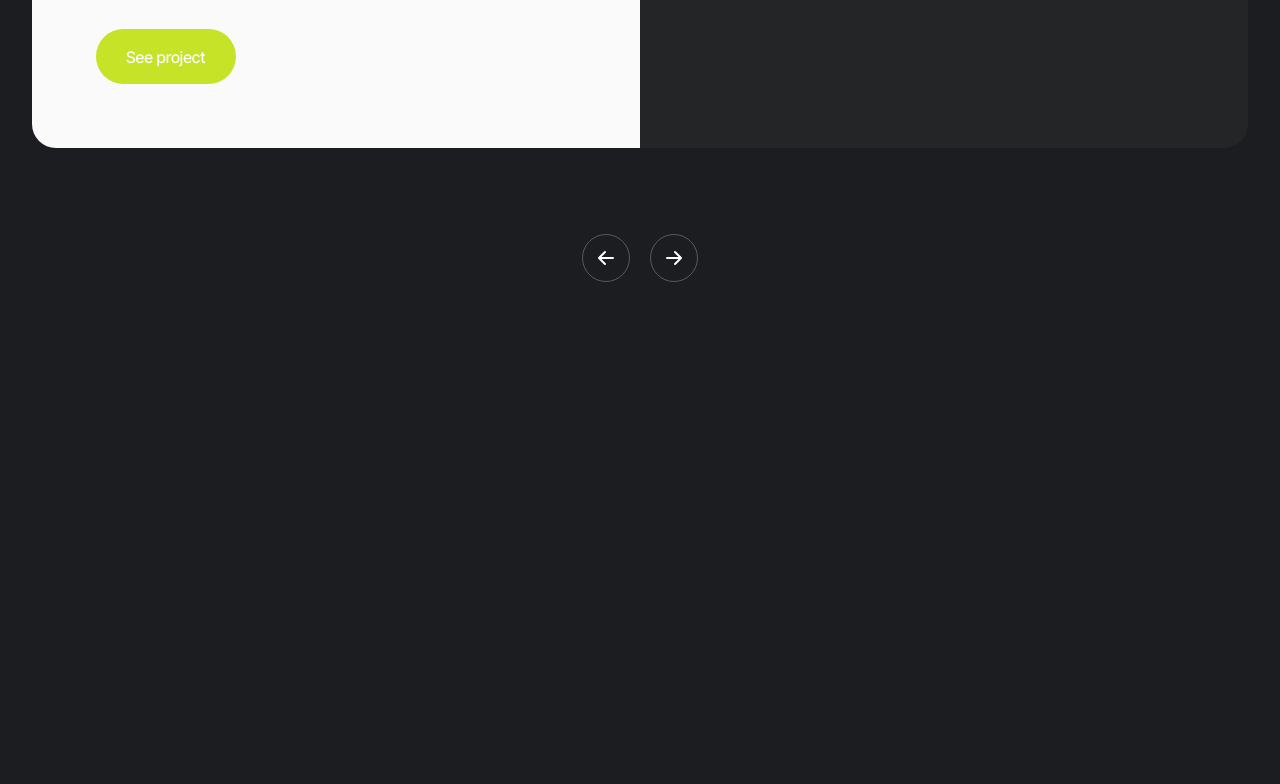
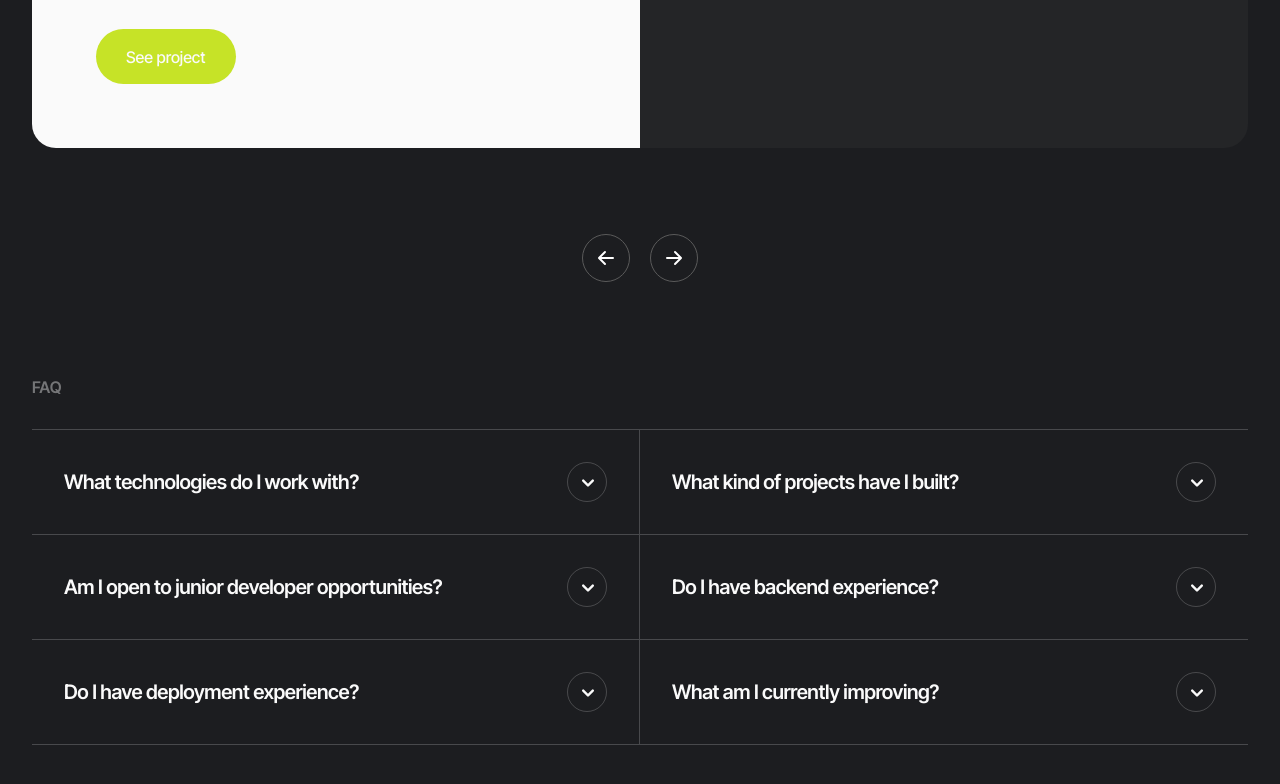
Before and after one commit to Poly1999/MyPortfolio, a React (Create React App) app in the folder frontend/: page / in a window 1280 px wide. Shown: the part 3130-3914 px from the top of the page. Before the commit the page ends 3507 px from the top, so only its background shows below. Built offline with nearby package versions, Linux system fonts and the light colour scheme.

Commit message:
faq section done

```diff
--- a/frontend/src/App.js
+++ b/frontend/src/App.js
@@ -3,6 +3,7 @@ import Header from './components/Header/Header';
 import Hero from './components/Hero/Hero';
 import About from './components/About/About';
 import Projects from './components/Projects/Projects';
+import FAQ from './components/FAQ/FAQ';
 
 function App() {
   return (
@@ -11,6 +12,7 @@ function App() {
       <Hero />
       <About />
       <Projects />
+      <FAQ />
     </div>
   );
 }
--- /dev/null
+++ b/frontend/src/components/FAQ/FAQ.js
@@ -0,0 +1,75 @@
+import { useState } from 'react';
+import './FAQ.scss';
+import { HiChevronUp, HiChevronDown } from 'react-icons/hi';
+
+function FAQ() {
+  const [openItems, setOpenItems] = useState({});
+
+  const toggleItem = index => {
+    setOpenItems(prev => ({
+      ...prev,
+      [index]: !prev[index],
+    }));
+  };
+
+  const faqData = [
+    {
+      question: 'What technologies do I work with?',
+      answer:
+        'I work with React, JavaScript, Node.js, Express, MongoDB, REST API, Redux Toolkit, Zustand, Axios, React Router, CSS, SCSS, Tailwind, Cloudinary, JWT authentication, and I also explored Next.js in a small fullstack project.',
+    },
+    {
+      question: 'What kind of projects have I built?',
+      answer:
+        'I have built fullstack projects such as a real-time chat app, a cocktail app with authentication and CRUD features, and a pet store app with products, reviews, shopping cart, image uploads, and a connected database.',
+    },
+    {
+      question: 'Am I open to junior developer opportunities?',
+      answer:
+        'Yes, I am open to Junior Frontend, Junior Fullstack, internship, trainee, part-time, contract, and entry-level developer opportunities.',
+    },
+    {
+      question: 'Do I have backend experience?',
+      answer:
+        'Yes. I have experience building backend APIs with Node.js and Express, connecting MongoDB databases, creating authentication logic, handling protected routes, working with file uploads, and deploying backend apps. I also tried building a small project with Next.js to better understand fullstack architecture and server-side features.',
+    },
+    {
+      question: 'Do I have deployment experience?',
+      answer:
+        'Yes. I have deployed fullstack applications using Vercel for the frontend and Render for the backend. I also have experience working with environment variables, CORS settings, API URLs, and production deployment issues.',
+    },
+    {
+      question: 'What am I currently improving?',
+      answer:
+        'I am currently improving my fullstack development skills, working on cleaner code structure, better UI implementation, responsive layouts, authentication flows, backend logic, and real-world project deployment.',
+    },
+  ];
+  return (
+    <section className='faq' id='faq'>
+      <h2 className='faq__title'>FAQ</h2>
+
+      <div className='faq__list'>
+        {faqData.map((item, index) => (
+          <div className='faq__item' key={index}>
+            <div className='faq__question' onClick={() => toggleItem(index)}>
+              <p>{item.question}</p>
+
+              <button type='button' className='faq__button'>
+                {openItems[index] ? (
+                  <HiChevronUp className='faq__icon' />
+                ) : (
+                  <HiChevronDown className='faq__icon' />
+                )}
+              </button>
+            </div>
+            <div className={`faq__content ${openItems[index] ? 'active' : ''}`}>
+              <p className='faq__answer'>{item.answer}</p>
+            </div>
+          </div>
+        ))}
+      </div>
+    </section>
+  );
+}
+
+export default FAQ;
--- /dev/null
+++ b/frontend/src/components/FAQ/FAQ.scss
@@ -0,0 +1,85 @@
+.faq {
+  padding-bottom: 95px;
+
+  &__title {
+    font-weight: 600;
+    font-size: 16px;
+    text-transform: uppercase;
+    color: rgba(250, 250, 250, 0.4);
+    margin-bottom: 32px;
+  }
+
+  &__list {
+    display: grid;
+    grid-template-columns: repeat(2, 1fr);
+    border-top: 1px solid rgba(250, 250, 250, 0.2);
+  }
+
+  &__item {
+    padding: 32px;
+    border-bottom: 1px solid rgba(250, 250, 250, 0.2);
+
+    &:nth-child(odd) {
+      border-right: 1px solid rgba(250, 250, 250, 0.2);
+    }
+  }
+
+  &__question {
+    display: flex;
+    justify-content: space-between;
+    align-items: center;
+    gap: 24px;
+    cursor: pointer;
+
+    p {
+      font-weight: 600;
+      font-size: 20px;
+      line-height: 150%;
+      letter-spacing: -0.02em;
+      color: var(--main-text);
+    }
+  }
+
+  &__button {
+    border: 1px solid rgba(250, 250, 250, 0.2);
+    border-radius: 100px;
+    padding: 8px;
+    width: 40px;
+    height: 40px;
+    background-color: transparent;
+    color: var(--main);
+
+    &:hover {
+      color: var(--highlight-color);
+      border: 1px solid var(--highlight-color);
+    }
+  }
+
+  &__icon {
+    font-size: 24px;
+  }
+
+  &__content {
+    max-height: 0;
+    overflow: hidden;
+    opacity: 0;
+    transition:
+      max-height 0.4s ease,
+      opacity 0.4s ease,
+      margin-top 0.4s ease;
+    margin-top: 0;
+  }
+
+  &__content.active {
+    max-height: 300px;
+    opacity: 1;
+    margin-top: 26px;
+  }
+
+  &__answer {
+    font-size: 16px;
+    line-height: 150%;
+    letter-spacing: -0.02em;
+    color: rgba(250, 250, 250, 0.6);
+  }
+}
```
